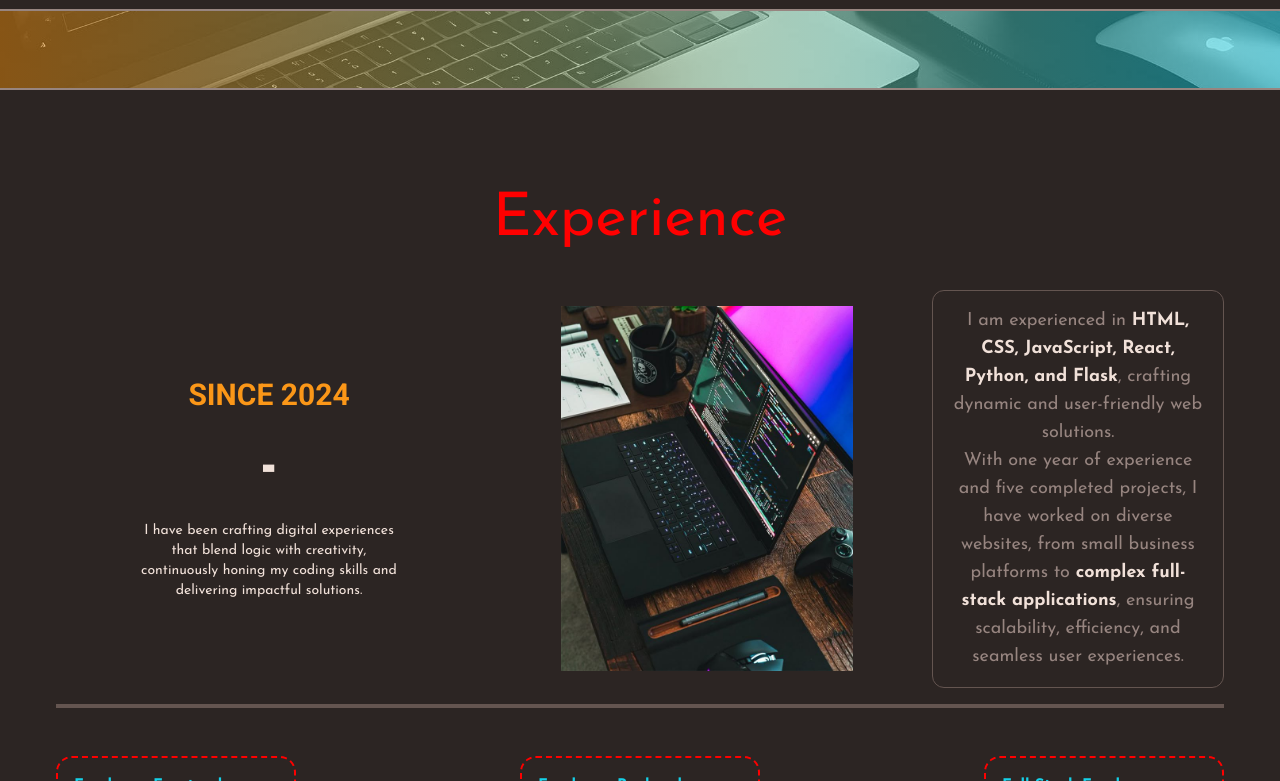
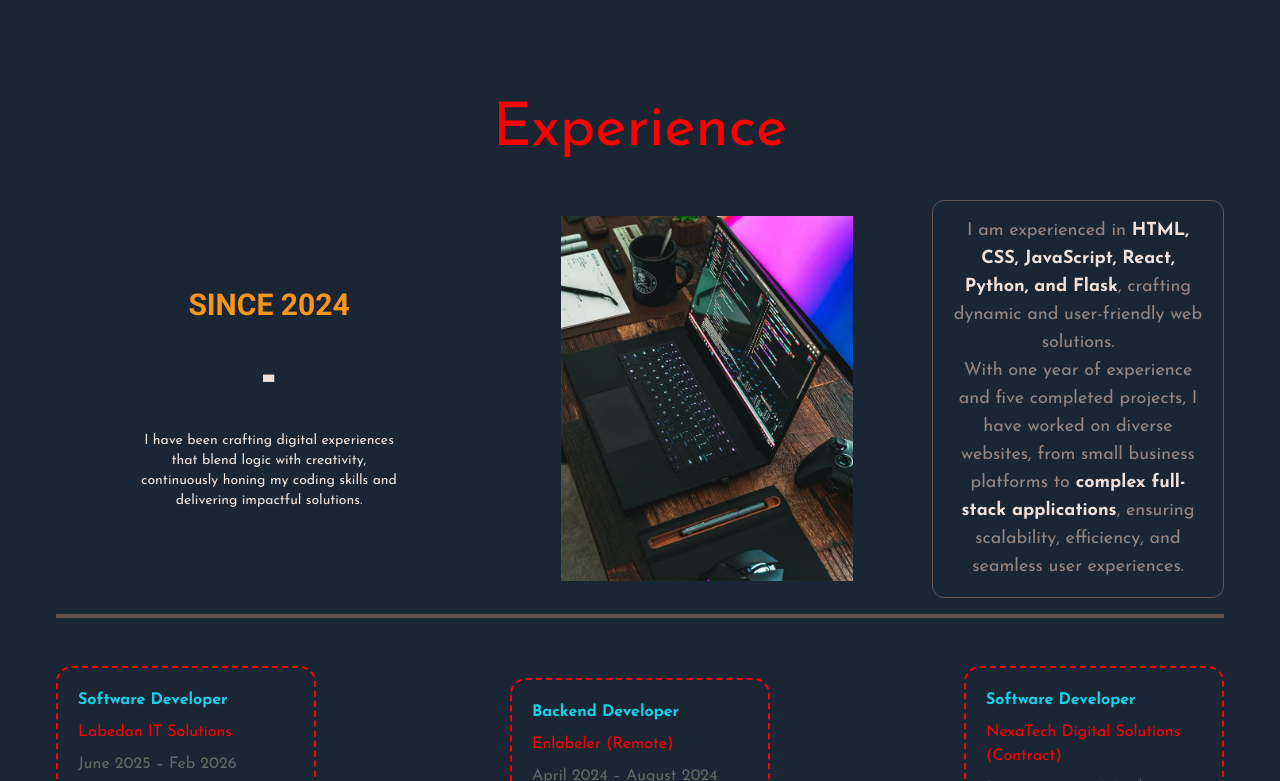
Before and after one commit to Carole27888/my-recent-portfolio, a React (Vite) app: page / in a window 1280 px wide. Shown: the part 2019-2800 px from the top of the page. Built offline with nearby package versions, Linux system fonts and the light colour scheme.

Commit message:
Modified the colors

```diff
--- a/src/components/ContactMeSection/ContactForm.jsx
+++ b/src/components/ContactMeSection/ContactForm.jsx
@@ -52,7 +52,7 @@ const ContactForm = () => {
                     type="text"
                     placeholder="Your Name"
                     required
-                    className="h-12 rounded-lg bg-lightBrown px-2"
+                    className="h-12 rounded-lg bg-grey px-2"
                     value={name}
                     onChange={handlename}
                 />
@@ -61,7 +61,7 @@ const ContactForm = () => {
                     type="email"
                     placeholder="Your Email"
                     required
-                    className="h-12 rounded-lg bg-lightBrown px-2"
+                    className="h-12 rounded-lg bg-grey px-2"
                     value={email}
                     onChange={handleEmail}
                 />
@@ -69,7 +69,7 @@ const ContactForm = () => {
                     name="message"
                     placeholder="Message"
                     required
-                    className="rounded-lg bg-lightBrown p-2"
+                    className="rounded-lg bg-grey p-2"
                     value={message}
                     onChange={handleMessage}
                 />
--- a/src/components/ContactMeSection/ContactMeMain.jsx
+++ b/src/components/ContactMeSection/ContactMeMain.jsx
@@ -6,7 +6,7 @@ const ContactMeMain = () => {
   return (
     <div id='contact' className='max-w-[1200px] mx-auto items-center justify-center mt-[100px] px-4 sm:px-6 md:px-8'>
         <h2 className='text-5xl sm:text-6xl text-red mb-10 text-center'>Contact Me</h2>
-        <div className='flex justify-between gap-12 sm:gap-16 bg-black p-6 sm:p-8 rounded-2xl lg:flex-row sm:flex-col'>
+        <div className='flex justify-between gap-12 sm:gap-16 bg-darkGrey p-6 sm:p-8 rounded-2xl lg:flex-row sm:flex-col'>
             <ContactMeLeft />
             <ContactMeRight />
         </div>
--- a/src/components/ExperienceSection/AllExperience.jsx
+++ b/src/components/ExperienceSection/AllExperience.jsx
@@ -6,33 +6,33 @@ import { fadeIn } from "../../framerMotion/variants";
 
 const experiences = [
   {
-    job: 'Freelance Frontend Developer',
-    company: 'Creative Freelancing',
-    duration: '2024 - Present',
+    job: 'Software Developer',
+    company: 'Labedan IT Solutions',
+    duration: 'June 2025 – Feb 2026',
     Responsibilities: [
-      'Developed responsive web applications for diverse clients',
-      'Collaborated with designers to create user-friendly interfaces',
-      'Implemented performance optimizations and accessibility improvements'
+      'Build enterprise full-stack systems with Next.js, TypeScript, Node.js, Express, and MongoDB',
+      'Architect auth, validation, routing, and role-based logic for complex workflows',
+      'Implement PDF engines, multi-step approvals, and automation tooling'
     ]
   },
   {
-    job: 'Freelance Backend Developer',
-    company: 'Innovative Freelance Solutions',
-    duration: '2024 - Present',
+    job: 'Backend Developer',
+    company: 'Enlabeler (Remote)',
+    duration: 'April 2024 – August 2024',
     Responsibilities: [
-      'Built scalable backend APIs and services',
-      'Integrated third-party services and databases',
-      'Ensured security and data integrity in applications'
+      'Developed automation pipelines for AI/ML training datasets',
+      'Built ingestion, validation, and annotation management scripts',
+      'Designed REST APIs and data queries for analysis and QA'
     ]
   },
   {
-    job: 'Full Stack Freelance Developer',
-    company: 'Freelance Tech Ventures',
-    duration: '2024 - Present',
+    job: 'Software Developer',
+    company: 'NexaTech Digital Solutions (Contract)',
+    duration: 'January 2024 – March 2024',
     Responsibilities: [
-      'Handled end-to-end development of web projects',
-      'Managed deployment and maintenance of client websites',
-      'Provided technical consulting and support'
+      'Built full-stack apps with React/Next.js, Node.js, SQL, and MongoDB',
+      'Designed optimized APIs, schemas, and workflow automation',
+      'Implemented dashboards, scheduled jobs, and integrations'
     ]
   }
 ];
--- a/src/components/ExperienceSection/SingleExperience.jsx
+++ b/src/components/ExperienceSection/SingleExperience.jsx
@@ -2,11 +2,11 @@ import React from 'react'
 
 const SingleExperience = ({ experience }) => {  // Pass experience as a prop
   return (
-    <div className="md:h-[350px] md:w-[240px] sm:h-auto sm:w-full border-2 border-red border-dashed rounded-2xl mt-12 p-4">
+    <div className="md:min-h-[350px] md:w-[260px] sm:w-full border-2 border-red border-dashed rounded-2xl mt-12 p-5 flex flex-col gap-2">
         <p className='font-bold text-cyan'>{experience.job}</p>
         <p className='text-red'>{experience.company}</p>
-        <p className='grey'>{experience.duration}</p>
-        <ul className='list-disc mt-4 pl-4 text-white'>
+        <p className='text-grey'>{experience.duration}</p>
+        <ul className='list-disc mt-3 pl-4 text-white space-y-2'>
             {experience.Responsibilities.map((item, index) => {
                 return (
                     <li key={index}>{item}</li>
--- a/src/components/HeroSection/HeroPic.jsx
+++ b/src/components/HeroSection/HeroPic.jsx
@@ -14,7 +14,7 @@ const HeroPic = () => {
       <img
         src="./images/Me.jpeg"
         alt="Carole Mutemi"
-        className="max-h-[450px] w-auto"
+        className="h-[260px] w-[260px] md:h-[360px] md:w-[360px] rounded-full object-cover"
       />
 
       <div className="absolute -z-10 flex justify-center items-center animate-pulse">
--- a/src/components/HeroSection/HeroText.jsx
+++ b/src/components/HeroSection/HeroText.jsx
@@ -43,7 +43,7 @@ const HeroText = () => {
         className="mt-6"
       >
         <a
-          href="public/images/CAROLEMUTEMICV12.pdf"
+          href="public/images/CAROLINEMUTEMI11CV(1).pdf"
           download
           className="inline-block mt-4 px-6 py-3 bg-red text-white rounded-md hover:bg-orange-dark transition duration-300"
         >
--- a/src/index.css
+++ b/src/index.css
@@ -5,5 +5,5 @@
 @tailwind utilities;
 
 body {
-  @apply bg-darkBrown
+  @apply bg-deepBlue
 }
--- a/tailwind.config.js
+++ b/tailwind.config.js
@@ -31,8 +31,10 @@ export default {
         red: "#ff0000",
         green: "#00ff00",
         blue: "#0000ff",
+        deepBlue: "#1b2635",
         yellow: "#ffff00",
         purple : "#800080",
+        deepOlive: "#2b2f24",
       },
       boxShadow: {
         cyanShadow: "0px 0px 20px 0px rgba(94, 206, 220, 0.5)",
```
Also changed, not shown: 2 other files (tests, documents, lock files or other folders).
